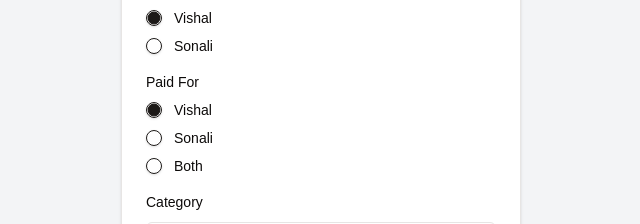
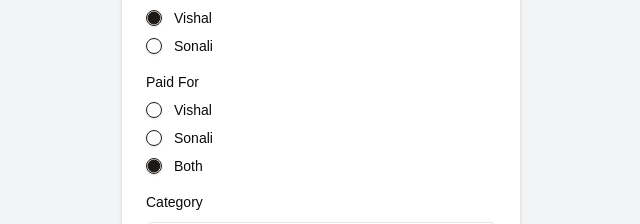
Before and after one commit to sbhalla98/expenses-v2, a Next.js app: page /add-expense in a window 1280 px wide. Shown: the part 295-519 px from the top of the page, without its empty margins (319-959 px from the left). Built offline with nearby package versions, Linux system fonts and the light colour scheme.

Commit message:
better TS

```diff
--- a/src/app/add-expense/components/add-expense-form.tsx
+++ b/src/app/add-expense/components/add-expense-form.tsx
@@ -73,7 +73,6 @@ export default function AddExpenseForm() {
         <Form {...form}>
           <form onSubmit={handleSubmit(onSubmit)} className="space-y-4">
             {FORM_FIELDS.map((field) => (
-              <div key={field.name}>
               <FormField
                 key={field.name}
                 control={form.control}
@@ -131,10 +130,7 @@ export default function AddExpenseForm() {
                         {field.type === "date" ? (
                           <Popover>
                             <PopoverTrigger asChild>
-                                <Button
-                                  variant="outline"
-                                  className="w-full mt-2"
-                                >
+                              <Button variant="outline" className="w-full mt-2">
                                 {formField.value
                                   ? format(formField.value, "dd/MM/yyyy")
                                   : `Select ${field.label}`}
@@ -156,13 +152,6 @@ export default function AddExpenseForm() {
                   </FormItem>
                 )}
               />
-
-                {errors[field.name] && (
-                  <p className="text-red-500 text-sm">
-                    {errors[field.name]?.message}
-                  </p>
-                )}
-              </div>
             ))}
 
             <Button type="submit" className="w-full">
--- a/src/app/add-expense/constants/index.tsx
+++ b/src/app/add-expense/constants/index.tsx
@@ -1,6 +1,17 @@
 import { z } from "zod";
 
-export const FORM_FIELDS = [
+export type FormFieldType = "number" | "text" | "radio" | "select" | "date";
+
+export type FormField = {
+  name: string;
+  label: string;
+  type: FormFieldType;
+  defaultValue: any;
+  validation: z.ZodTypeAny;
+  options?: string[]; // Optional field for radio/select options
+};
+
+export const FORM_FIELDS: FormField[] = [
   {
     name: "amount",
     label: "Amount",
@@ -31,7 +42,7 @@ export const FORM_FIELDS = [
     name: "paidFor",
     label: "Paid For",
     type: "radio",
-    defaultValue: "Vishal",
+    defaultValue: "Both",
     options: ["Vishal", "Sonali", "Both"],
     validation: z.enum(["Vishal", "Sonali", "Both"], {
       errorMap: () => ({ message: "Please select who it was paid for" }),
@@ -56,6 +67,7 @@ export const FORM_FIELDS = [
       "Birthday",
       "Vacation",
     ],
+    defaultValue: "Food",
     validation: z.enum(
       [
         "Food",
```
Lines whose indentation alone changed are shown as unchanged.
